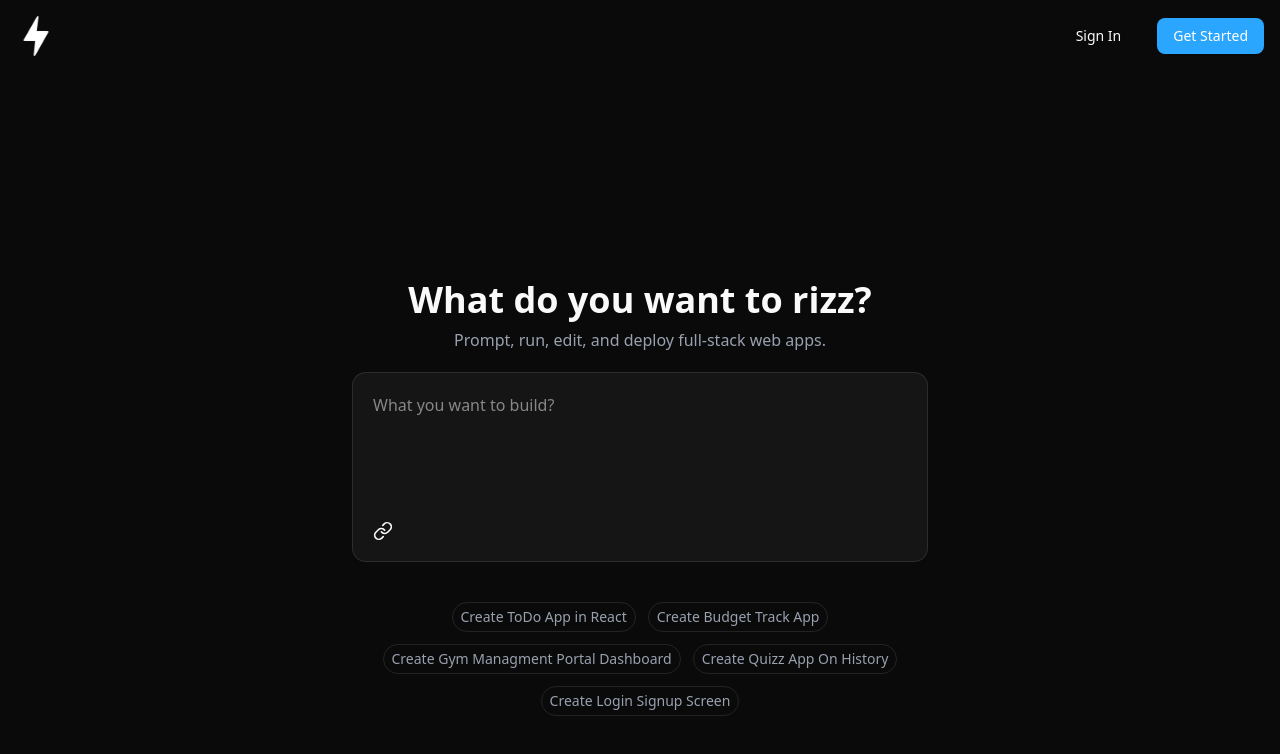
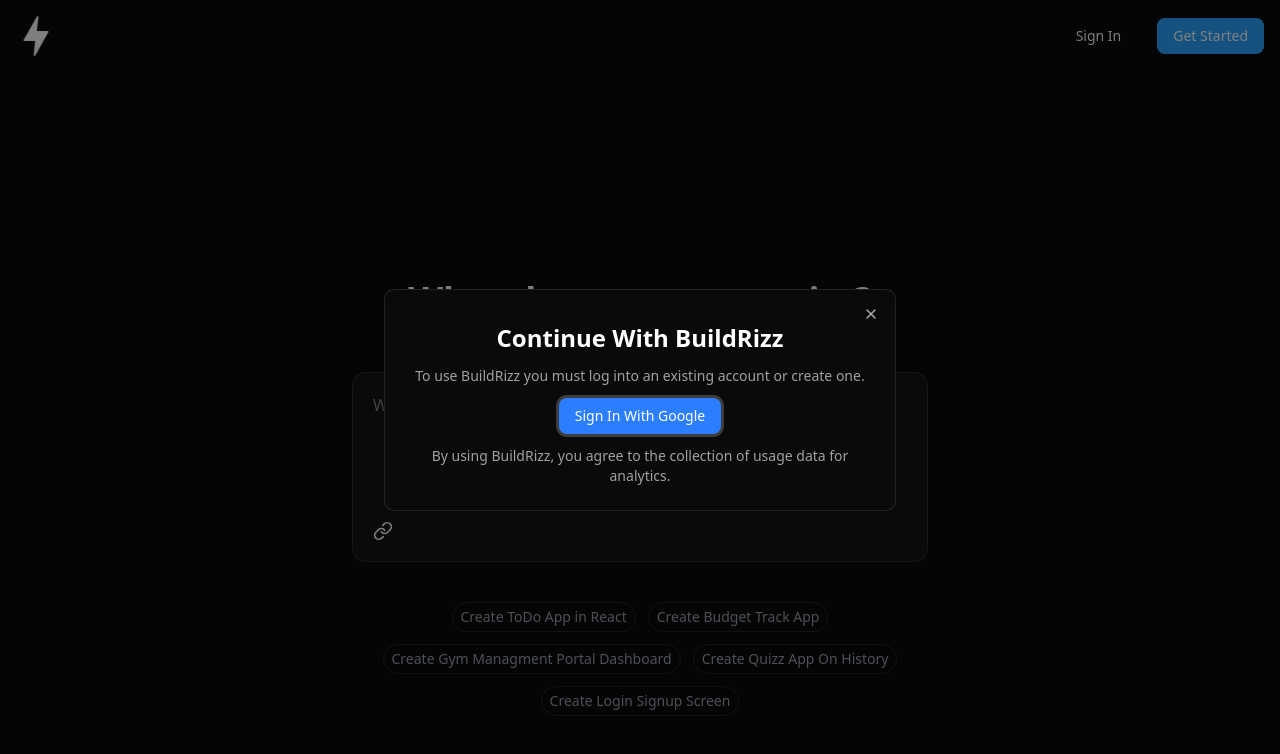
Before and after one commit to diwanshu009/BuildRizz, a Next.js app: page / in a window 1280 px wide. Both pictures are taken after a click on the element "Create ToDo App in React". Shown: the top 754 px of the page. Built offline with nearby package versions, Linux system fonts and the light colour scheme; no server answers.

Commit message:
authentication implemented

```diff
--- a/app/provider.tsx
+++ b/app/provider.tsx
@@ -4,15 +4,19 @@ import { useState, ReactNode } from "react"
 import { ThemeProvider as NextThemesProvider } from "next-themes"
 import Header from "@/components/custom/Header"
 import { MessagesContext, Message } from "@/context/MessagesContext"
-
+import { UserDetail, UserDetailContext } from "@/context/UserDetailContext"
+import { GoogleOAuthProvider } from "@react-oauth/google"
 interface ProviderProps {
     children: ReactNode;
 }
 
 export function Provider({ children }: ProviderProps) {
     const [messages, setMessages] = useState<Message[]>([])
+    const [userDetail, setUserDetail] = useState<UserDetail | null>(null)
 
     return (
+        <GoogleOAuthProvider clientId={process.env.NEXT_PUBLIC_GOOGLE_AUTH_CLIENT_ID_KEY!}>
+            <UserDetailContext.Provider value={{ userDetail, setUserDetail }}>
                 <MessagesContext.Provider value={{ messages, setMessages }}>
                     <NextThemesProvider
                         attribute="class"
@@ -24,5 +28,7 @@ export function Provider({ children }: ProviderProps) {
                         {children}
                     </NextThemesProvider>
                 </MessagesContext.Provider>
+            </UserDetailContext.Provider>
+        </GoogleOAuthProvider>
     )
 }
--- a/components/custom/Hero.tsx
+++ b/components/custom/Hero.tsx
@@ -5,18 +5,27 @@ import { MessagesContext, Message } from "@/context/MessagesContext"
 import Colors from "@/data/Colors"
 import Lookup from "@/data/Lookup"
 import { ArrowRight, Link } from "lucide-react"
+import { UserDetailContext } from "@/context/UserDetailContext"
+import SignInDialog from "./SignInDialog"
 
 export default function Hero() {
-    const [userInput, setUserInput] = useState<string>("")
+    const [userInput, setUserInput] = useState("")
     const { messages, setMessages } = useContext(MessagesContext)
+    const {userDetail,setUserDetail} = useContext(UserDetailContext)
+    const [openDialogue,setOpenDialogue] = useState(false)
 
     const onGenerate = (input: string) => {
+        if(!userDetail?.name){
+            setOpenDialogue(true)
+            return;
+        }
+
         const newMessage: Message = {
             role: "user",
             content: input,
         }
 
-        setMessages((prevMessages) => [...prevMessages, newMessage])
+        setMessages([newMessage])
         setUserInput("")
     }
 
@@ -59,6 +68,7 @@ export default function Hero() {
                     </h2>
                 ))}
             </div>
+            <SignInDialog openDialog={openDialogue} closeDialog={(v : any)=>setOpenDialogue(v)} />
         </div>
     )
 }
--- /dev/null
+++ b/components/custom/SignInDialog.tsx
@@ -0,0 +1,56 @@
+import {
+    Dialog,
+    DialogContent,
+    DialogDescription,
+    DialogHeader,
+    DialogTitle,
+    DialogTrigger
+} from "@/components/ui/dialog"
+import Lookup from "@/data/Lookup"
+import { Button } from "../ui/button"
+import { useGoogleLogin } from "@react-oauth/google";
+import axios from "axios";
+import { useContext } from "react";
+import { UserDetailContext } from "@/context/UserDetailContext";
+
+export default function SignInDialog({ openDialog, closeDialog }: any) {
+
+    const {userDetail,setUserDetail} = useContext(UserDetailContext)
+
+    const googleLogin = useGoogleLogin({
+        onSuccess: async (tokenResponse) => {
+            console.log(tokenResponse);
+            const userInfo = await axios.get(
+                'https://www.googleapis.com/oauth2/v3/userinfo',
+                { headers: { Authorization: 'Bearer '+ tokenResponse?.access_token } },
+            );
+
+            console.log(userInfo);
+            setUserDetail(userInfo?.data)
+            closeDialog(false)
+        },
+        onError: errorResponse => console.log(errorResponse),
+    });
+
+    return (
+        <div>
+            <Dialog open={openDialog} onOpenChange={closeDialog}>
+                <DialogContent>
+                    <DialogHeader>
+                        <DialogTitle></DialogTitle>
+                        <DialogDescription >
+                            <div className="flex flex-col items-center justify-center gap-3">
+                                <h2 className="font-bold text-2xl text-center text-white">{Lookup.SIGNIN_HEADING}</h2>
+                                <p className="text-center">{Lookup.SIGNIN_SUBHEADING}</p>
+                                <Button className="bg-blue-500 text-white hover:bg-blue-400" onClick={()=>googleLogin()} >Sign In With Google</Button>
+
+                                <p className="text-center">{Lookup?.SIGNIn_AGREEMENT_TEXT}</p>
+                            </div>
+                        </DialogDescription>
+                    </DialogHeader>
+                </DialogContent>
+            </Dialog>
+
+        </div>
+    )
+}
--- /dev/null
+++ b/components/ui/dialog.tsx
@@ -0,0 +1,135 @@
+"use client"
+
+import * as React from "react"
+import * as DialogPrimitive from "@radix-ui/react-dialog"
+import { XIcon } from "lucide-react"
+
+import { cn } from "@/lib/utils"
+
+function Dialog({
+  ...props
+}: React.ComponentProps<typeof DialogPrimitive.Root>) {
+  return <DialogPrimitive.Root data-slot="dialog" {...props} />
+}
+
+function DialogTrigger({
+  ...props
+}: React.ComponentProps<typeof DialogPrimitive.Trigger>) {
+  return <DialogPrimitive.Trigger data-slot="dialog-trigger" {...props} />
+}
+
+function DialogPortal({
+  ...props
+}: React.ComponentProps<typeof DialogPrimitive.Portal>) {
+  return <DialogPrimitive.Portal data-slot="dialog-portal" {...props} />
+}
+
+function DialogClose({
+  ...props
+}: React.ComponentProps<typeof DialogPrimitive.Close>) {
+  return <DialogPrimitive.Close data-slot="dialog-close" {...props} />
+}
+
+function DialogOverlay({
+  className,
+  ...props
+}: React.ComponentProps<typeof DialogPrimitive.Overlay>) {
+  return (
+    <DialogPrimitive.Overlay
+      data-slot="dialog-overlay"
+      className={cn(
+        "data-[state=open]:animate-in data-[state=closed]:animate-out data-[state=closed]:fade-out-0 data-[state=open]:fade-in-0 fixed inset-0 z-50 bg-black/50",
+        className
+      )}
+      {...props}
+    />
+  )
+}
+
+function DialogContent({
+  className,
+  children,
+  ...props
+}: React.ComponentProps<typeof DialogPrimitive.Content>) {
+  return (
+    <DialogPortal data-slot="dialog-portal">
+      <DialogOverlay />
+      <DialogPrimitive.Content
+        data-slot="dialog-content"
+        className={cn(
+          "bg-background data-[state=open]:animate-in data-[state=closed]:animate-out data-[state=closed]:fade-out-0 data-[state=open]:fade-in-0 data-[state=closed]:zoom-out-95 data-[state=open]:zoom-in-95 fixed top-[50%] left-[50%] z-50 grid w-full max-w-[calc(100%-2rem)] translate-x-[-50%] translate-y-[-50%] gap-4 rounded-lg border p-6 shadow-lg duration-200 sm:max-w-lg",
+          className
+        )}
+        {...props}
+      >
+        {children}
+        <DialogPrimitive.Close className="ring-offset-background focus:ring-ring data-[state=open]:bg-accent data-[state=open]:text-muted-foreground absolute top-4 right-4 rounded-xs opacity-70 transition-opacity hover:opacity-100 focus:ring-2 focus:ring-offset-2 focus:outline-hidden disabled:pointer-events-none [&_svg]:pointer-events-none [&_svg]:shrink-0 [&_svg:not([class*='size-'])]:size-4">
+          <XIcon />
+          <span className="sr-only">Close</span>
+        </DialogPrimitive.Close>
+      </DialogPrimitive.Content>
+    </DialogPortal>
+  )
+}
+
+function DialogHeader({ className, ...props }: React.ComponentProps<"div">) {
+  return (
+    <div
+      data-slot="dialog-header"
+      className={cn("flex flex-col gap-2 text-center sm:text-left", className)}
+      {...props}
+    />
+  )
+}
+
+function DialogFooter({ className, ...props }: React.ComponentProps<"div">) {
+  return (
+    <div
+      data-slot="dialog-footer"
+      className={cn(
+        "flex flex-col-reverse gap-2 sm:flex-row sm:justify-end",
+        className
+      )}
+      {...props}
+    />
+  )
+}
+
+function DialogTitle({
+  className,
+  ...props
+}: React.ComponentProps<typeof DialogPrimitive.Title>) {
+  return (
+    <DialogPrimitive.Title
+      data-slot="dialog-title"
+      className={cn("text-lg leading-none font-semibold", className)}
+      {...props}
+    />
+  )
+}
+
+function DialogDescription({
+  className,
+  ...props
+}: React.ComponentProps<typeof DialogPrimitive.Description>) {
+  return (
+    <DialogPrimitive.Description
+      data-slot="dialog-description"
+      className={cn("text-muted-foreground text-sm", className)}
+      {...props}
+    />
+  )
+}
+
+export {
+  Dialog,
+  DialogClose,
+  DialogContent,
+  DialogDescription,
+  DialogFooter,
+  DialogHeader,
+  DialogOverlay,
+  DialogPortal,
+  DialogTitle,
+  DialogTrigger,
+}
--- /dev/null
+++ b/context/UserDetailContext.tsx
@@ -0,0 +1,16 @@
+import { createContext } from "react"
+
+export interface UserDetail {
+    name?: string
+    email?: string
+}
+
+interface UserDetailContextType {
+    userDetail: UserDetail | null
+    setUserDetail: (user: UserDetail | null) => void
+}
+
+export const UserDetailContext = createContext<UserDetailContextType>({
+    userDetail: null,
+    setUserDetail: () => {},
+})
--- a/data/Lookup.tsx
+++ b/data/Lookup.tsx
@@ -5,9 +5,9 @@ export default {
     HERO_HEADING: 'What do you want to rizz?',
     HERO_DESC: 'Prompt, run, edit, and deploy full-stack web apps.',
     INPUT_PLACEHOLDER: 'What you want to build?',
-    SIGNIN_HEADING: 'Continue With Bolt.New 2.0',
-    SIGNIN_SUBHEADING: 'To use Bolt you must log into an existing account or create one.',
-    SIGNIn_AGREEMENT_TEXT: 'By using Bolt, you agree to the collection of usage data for analytics.',
+    SIGNIN_HEADING: 'Continue With BuildRizz',
+    SIGNIN_SUBHEADING: 'To use BuildRizz you must log into an existing account or create one.',
+    SIGNIn_AGREEMENT_TEXT: 'By using BuildRizz, you agree to the collection of usage data for analytics.',
 
 
     DEFAULT_FILE: {
--- a/package.json
+++ b/package.json
@@ -9,7 +9,10 @@
     "lint": "next lint"
   },
   "dependencies": {
+    "@radix-ui/react-dialog": "^1.1.7",
     "@radix-ui/react-slot": "^1.2.0",
+    "@react-oauth/google": "^0.12.1",
+    "axios": "^1.8.4",
     "class-variance-authority": "^0.7.1",
     "clsx": "^2.1.1",
     "dedent": "^1.5.3",
```
Also changed, not shown: context/MessagesContext.tsx (+2 -6 lines), 1 other file (tests, documents, lock files or other folders). Lines whose indentation alone changed are shown as unchanged.
